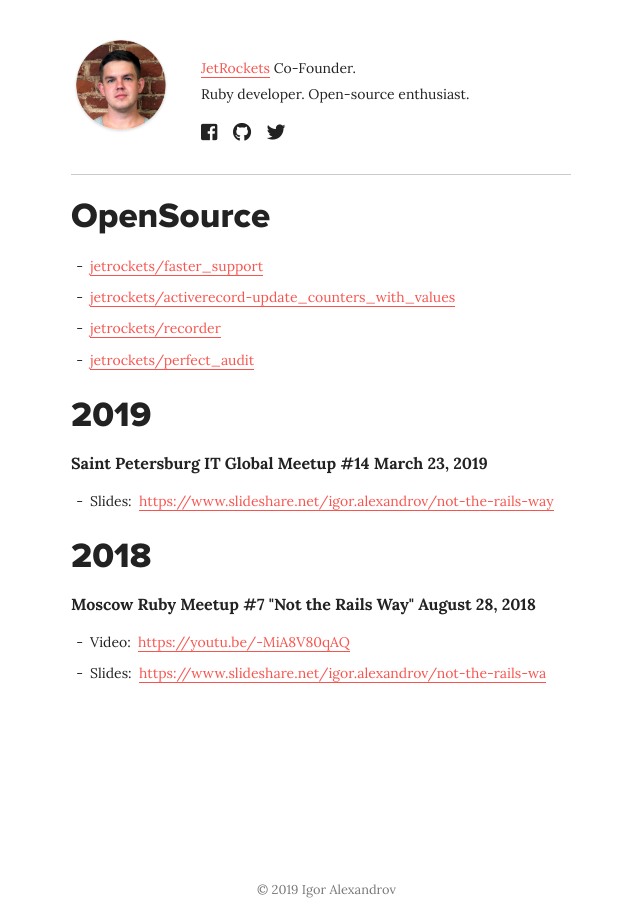
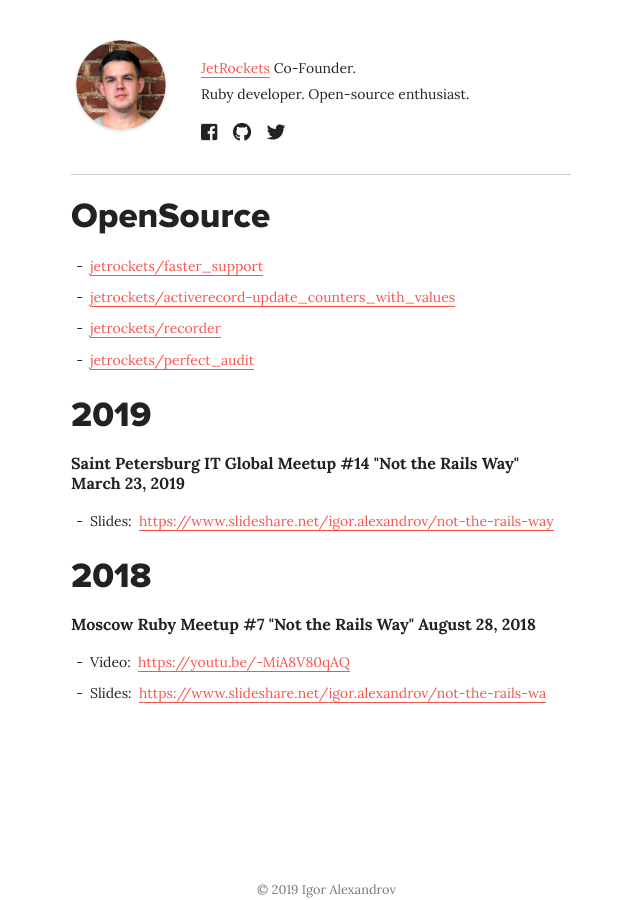
Before and after one commit to igor-alexandrov/igor-alexandrov.github.io, a Jekyll site: the page built from index.html, in a window 1280 px wide. Shown: the whole page, without its empty margins (319-959 px from the left). Built offline with Jekyll 4.4.1, drawn with Linux system fonts in a browser that asks for light colours.

Commit message:
Updated list of slides

```diff
--- a/index.html
+++ b/index.html
@@ -27,7 +27,7 @@ layout: default
 	</ul>
 
   <h2 class="h2">2019</h2>
-  <h3>Saint Petersburg IT Global Meetup #14 March 23, 2019</h3>
+  <h3>Saint Petersburg IT Global Meetup #14 "Not the Rails Way" March 23, 2019</h3>
   <ul>
     <li>
       Slides:
```
